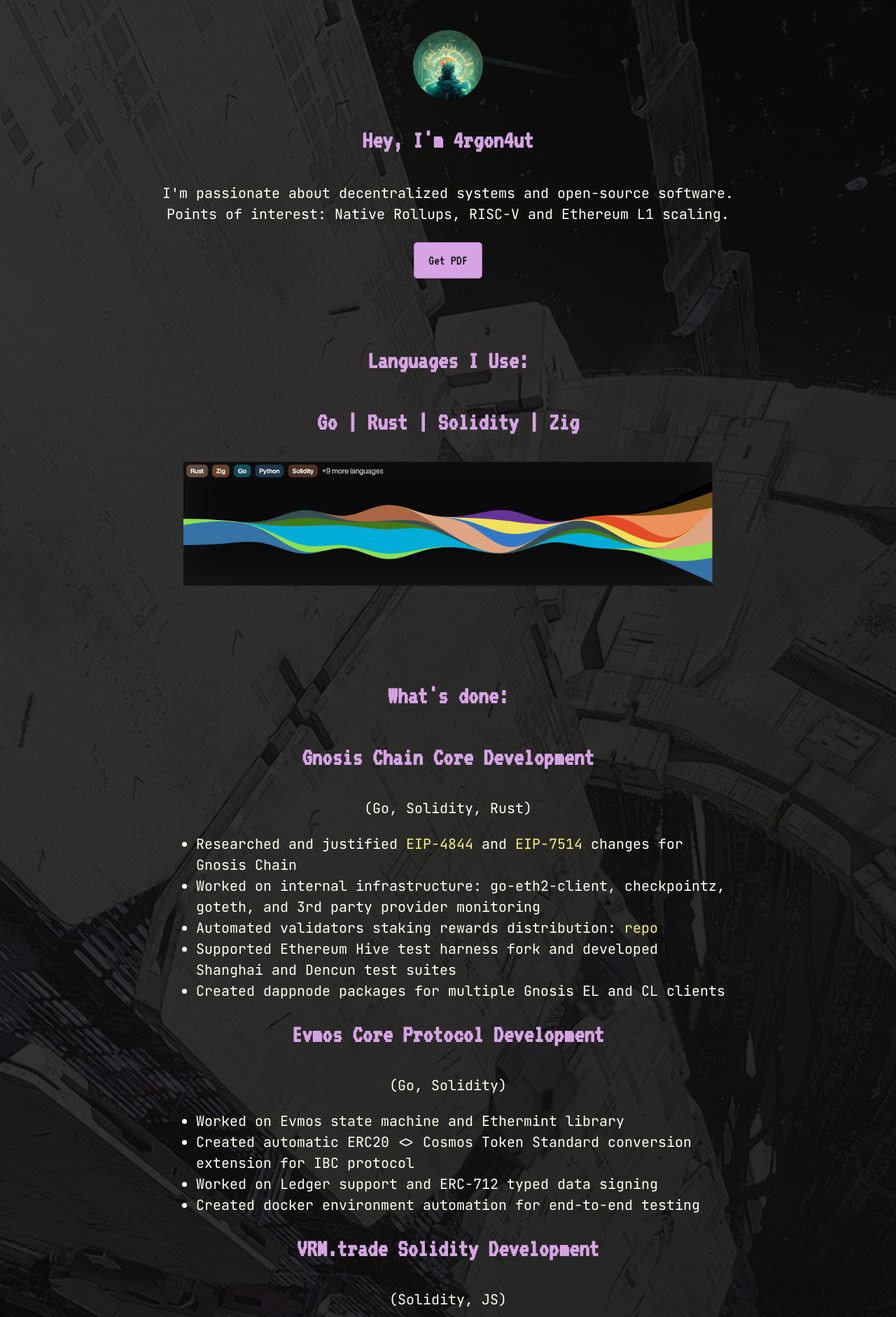
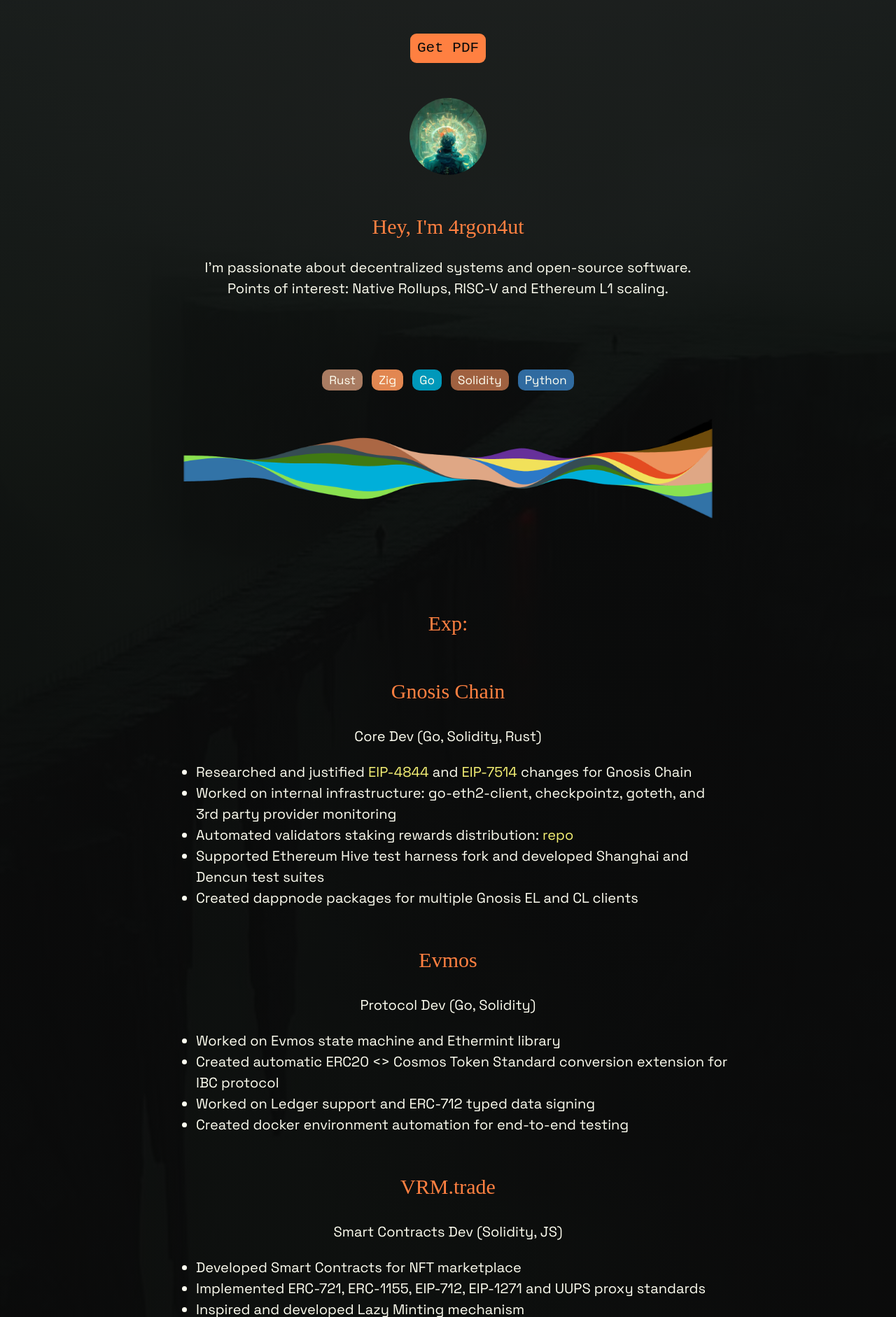
Before and after one commit to 4rgon4ut/hub, a website: page index.html in a window 1280 px wide. Shown: the part 5-1887 px from the top of the page at 70% size. Drawn offline with Linux system fonts and the light colour scheme; a web font is replaced by a local one.

Commit message:
refactor: Overhaul portfolio page design This commit introduces a major visual and structural update to the personal portfolio website. The changes aim to create a more modern and clean aesthetic, improve readability, and present information more effectively. - .gitignore: Updated to exclude common development files and directories such as .DS_Store, .env, and .github. - Styling: Replaced existing fonts with 'Jersey 15' and 'Space Grotesk', introduced a new background image, and updated the color palette from purple to a vibrant orange theme. - Layout: Adjusted margins, padding, and spacing throughout the page for a cleaner and more organized presentation. The "Get PDF" button has been moved to the top for better visibility. - Content:     - Replaced the plain text list of languages with a more visually appealing tag-based layout and a new merit diagram.     - Condensed the headings in the "Experience" section for conciseness.     - Added new image assets to support the redesigned layout.

```diff
--- a/index.html
+++ b/index.html
@@ -6,16 +6,16 @@
   <meta name="viewport" content="width=device-width, initial-scale=1.0">
   <title>4rgon4ut</title>
   <style>
-    @import url('https://fonts.googleapis.com/css2?family=VT323&display=swap');
-    @import url('https://fonts.googleapis.com/css2?family=JetBrains+Mono&display=swap');
+    @import url('https://fonts.googleapis.com/css2?family=Jersey+15&display=swap');
+    @import url('https://fonts.googleapis.com/css2?family=Space+Grotesk&display=swap');
 
     body {
-      background-image: linear-gradient(to bottom right, rgba(10, 10, 10, 0.8), rgba(10, 10, 10, 0.9)), url('./assets/background.jpeg');
+      background-image: linear-gradient(to bottom right, rgba(10, 10, 10, 0.9), rgba(10, 10, 10, 0.9)), url('./assets/background3.jpg');
       background-size: cover;
       background-position: center;
       background-repeat: no-repeat;
       color: rgb(255, 255, 241);
-      font-family: 'JetBrains Mono', monospace;
+      font-family: 'Space Grotesk', monospace;
       text-align: center;
       padding: 20px;
       font-size: 20px;
@@ -24,14 +24,18 @@
 
     h1,
     h2 {
-      font-family: 'VT323', monospace;
-      font-size: 36px;
-      margin-top: 20px;
-      color: #d6a4e3;
+      font-family: 'Jersey 15';
+      font-size: 30px;
+      margin-top: 50px;
+      font-weight: 100;
+
+      /* color: #d6a4e3; */
+
+      color: #ff8041;
     }
 
-    h1 {
-      padding: 10px;
+    h1, h2 {
+      padding: 1px;
     }
 
     a {
@@ -41,16 +45,16 @@
     }
 
     a:hover {
-      color: #b76ed3;
+      color: #d37f6e;
     }
 
     .section {
-      margin: 40px 0;
+      margin: 20px 0;
       padding: 20px;
     }
 
     .experience {
-      margin: 20px auto;
+      margin: 10px auto;
       max-width: 800px;
       text-align: left;
     }
@@ -80,7 +84,7 @@
     .font-switch {
       margin-top: 20px;
       padding: 10px 20px;
-      background: #e9c1f5;
+      background: #f5c1cd;
       color: #000;
       border: none;
       font-size: 20px;
@@ -90,38 +94,39 @@
     }
 
     .font-switch:hover {
-      background: #b76ed3;
+      background: #d36e6e;
     }
 
     .download-button-container {
       margin-top: 25px;
-      margin-bottom: 25px;
+      margin-bottom: 50px;
       text-align: center;
     }
 
     .download-button {
       display: inline-block;
-      padding: 10px 20px;
-      background-color: #d6a4e3;
+      padding: 5px 10px;
+      background-color: #ff8041;
       /* Theme color */
       color: #0a0a0a;
       /* Dark text */
-      font-family: 'VT323', monospace;
-      font-size: 20px;
+      font-family: 'Jersey 15', monospace;
+      font-size: 21px;
+
       text-decoration: none;
-      border-radius: 5px;
-      border: 1px solid #b76ed3;
+      border-radius: 9px;
+
       transition: background-color 0.3s, color 0.3s;
     }
 
     .download-button:hover {
-      background-color: #b76ed3;
+      background-color:#d37f6e;
       color: #fff;
     }
 
     .avatar {
-      width: 100px;
-      height: 100px;
+      width: 110px;
+      height: 110px;
       border-radius: 50%;
       margin: 20px auto;
       display: block;
@@ -130,9 +135,11 @@
     .merit-image {
       width: 20cm;
       max-width: 100%;
-      margin: 20px auto;
+      margin: 10px auto;
       display: block;
     }
+
+
 
     .card-container {
       display: flex;
@@ -162,8 +169,8 @@
     }
 
     .card h3 {
-      padding: 10px;
-      font-size: 18px;
+      padding: 20px;
+      font-size: 16px;
       font-weight: bold;
     }
 
@@ -207,6 +214,10 @@
       margin: 0 auto;
     }
 
+    .socials a {
+      margin: 0 15px;
+    }
+
     /* Responsive styles */
     @media (max-width: 900px) {
 
@@ -234,7 +245,7 @@
 
       h1,
       h2 {
-        font-size: 26px;
+        font-size: 20px;
       }
 
       .avatar {
@@ -291,6 +302,12 @@
 </head>
 
 <body>
+
+    <!-- Download PDF Button -->
+  <div class="download-button-container">
+    <a href="https://github.com/4rgon4ut/hub/raw/main/assets/4rgon4ut.pdf" download="4rgon4ut.pdf"
+      class="download-button">Get PDF</a>
+  </div>
   <!-- Add Avatar Image -->
   <img src="./assets/avatar.png" alt="Avatar" class="avatar">
 
@@ -300,21 +317,22 @@
   <p style="text-align: center; max-width: 1000px; margin: 0 auto;">Points of interest: Native Rollups, RISC-V and
     Ethereum L1 scaling.</p>
 
-  <!-- Download PDF Button -->
-  <div class="download-button-container">
-    <a href="https://github.com/4rgon4ut/hub/raw/main/assets/4rgon4ut.pdf" download="4rgon4ut.pdf" class="download-button">Get PDF</a>
-  </div>
+
 
   <div class="section">
-    <h1>Languages I Use:</h1>
-    <h2>Go | Rust | Solidity | Zig </h2>
-    <img src="./assets/merit_new.png" alt="Custom Image" class="merit-image">
+    <div style="margin-bottom: 1px; margin-top: 60px; text-align: center;">
+      <span style="background-color: #a97c62; padding: 4px 10px; border-radius: 10px; color: rgb(255, 255, 241); margin: 4px; font-family: 'Space Grotesk', monospace; font-size: 17px;">Rust</span>
+      <span style="background-color: #e28751; padding: 4px 10px; border-radius: 10px; color: rgb(255, 255, 241); margin: 4px; font-family: 'Space Grotesk', monospace; font-size: 17px;">Zig</span>
+      <span style="background-color: #0098ba; padding: 4px 10px; border-radius: 10px; color: rgb(255, 255, 241); margin: 4px; font-family: 'Space Grotesk', monospace; font-size: 17px;">Go</span>
+      <span style="background-color: #a06140; padding: 4px 10px; border-radius: 10px; color: rgb(255, 255, 241); margin: 4px; font-family: 'Space Grotesk', monospace; font-size: 17px;">Solidity</span>
+      <span style="background-color: #306ba0; padding: 4px 10px; border-radius: 10px; color: rgb(255, 255, 241); margin: 4px; font-family: 'Space Grotesk', monospace; font-size: 17px;">Python</span>
+    </div>
+    <img src="./assets/merit_diagram.png" alt="Custom Image" class="merit-image">
   </div>
-
   <div class="section experience">
-    <h1>What's done:</h1>
-    <h2>Gnosis Chain Core Development</h2>
-    <p style="text-align: center;">(Go, Solidity, Rust)</p>
+    <h2>Exp:</h2>
+    <h2>Gnosis Chain</h2>
+    <p style="text-align: center;">Core Dev (Go, Solidity, Rust)</p>
     <ul>
       <li>Researched and justified <a
           href="https://github.com/gnosischain/specs/blob/master/research/dencun/eip-4844.md">EIP-4844</a> and <a
@@ -327,8 +345,8 @@
       <li>Created dappnode packages for multiple Gnosis EL and CL clients</li>
     </ul>
 
-    <h2>Evmos Core Protocol Development</h2>
-    <p style="text-align: center;">(Go, Solidity)</p>
+    <h2>Evmos</h2>
+    <p style="text-align: center;">Protocol Dev (Go, Solidity)</p>
     <ul>
       <li>Worked on Evmos state machine and Ethermint library</li>
       <li>Created automatic ERC20 <> Cosmos Token Standard conversion extension for IBC protocol</li>
@@ -336,8 +354,8 @@
       <li>Created docker environment automation for end-to-end testing</li>
     </ul>
 
-    <h2>VRM.trade Solidity Development</h2>
-    <p style="text-align: center;">(Solidity, JS)</p>
+    <h2>VRM.trade</h2>
+    <p style="text-align: center;">Smart Contracts Dev (Solidity, JS)</p>
     <ul>
       <li>Developed Smart Contracts for NFT marketplace</li>
       <li>Implemented ERC-721, ERC-1155, EIP-712, EIP-1271 and UUPS proxy standards</li>
@@ -345,8 +363,8 @@
       <li>Worked on Gas Optimizations and basic security check with Mythril and Slither</li>
     </ul>
 
-    <h2>Waves Tech Gateways Development</h2>
-    <p style="text-align: center;">(Go, Solidity, Rust)</p>
+    <h2>Waves Tech</h2>
+    <p style="text-align: center;">Backend/Blockchain Dev (Go, Solidity, Rust)</p>
     <ul>
       <li>Worked on Firewall development for Waves Exchange</li>
       <li>Supported existing cross-chain system and worked on decentralization of its centralized components</li>
@@ -355,12 +373,12 @@
   </div>
 
   <div class="section socials">
-    <h2>Socials</h2>
+    <h2></h2>
     <p>
-      <a href="https://github.com/4rgon4ut" target="_blank">GitHub</a> |
-      <a href="https://x.com/4rgon4ut_" target="_blank">X</a> |
-      <a href="https://mirror.xyz/0xB73C13Ac3bcD7361B1651CfA39606f216863c8eb" target="_blank">Mirror</a> |
-      <a href="https://hackmd.io/@5qNKk0aeQlygax4hX3rVXw" target="_blank">HackMD</a>
+      <a href="https://github.com/4rgon4ut" target="_blank"> GitHub  </a>
+      <a href="https://hackmd.io/@5qNKk0aeQlygax4hX3rVXw" target="_blank"> HackMD  </a>
+      <a href="https://mirror.xyz/0xB73C13Ac3bcD7361B1651CfA39606f216863c8eb" target="_blank">  Mirror </a>
+      <a href="https://x.com/4rgon4ut_" target="_blank">  X (Twitter) </a>
     </p>
   </div>
 
```
Also changed, not shown: assets/background2 copy.jpg (added), assets/background2.jpg (added), assets/background3.jpg (added), assets/langs.png (added), assets/merit_diagram.png (added), 3 other files.
